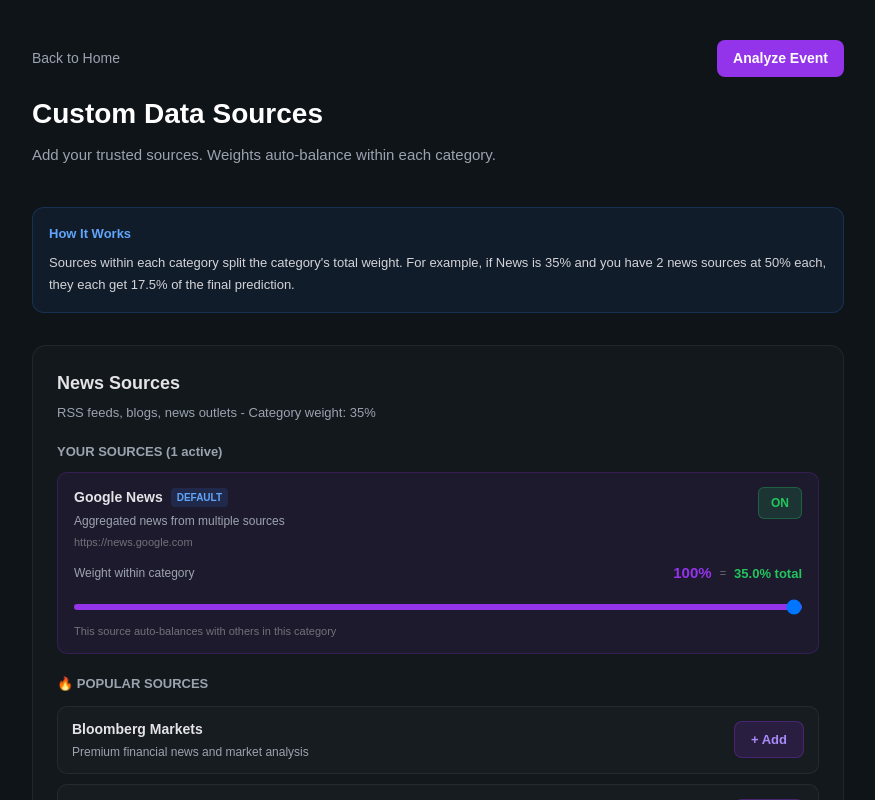
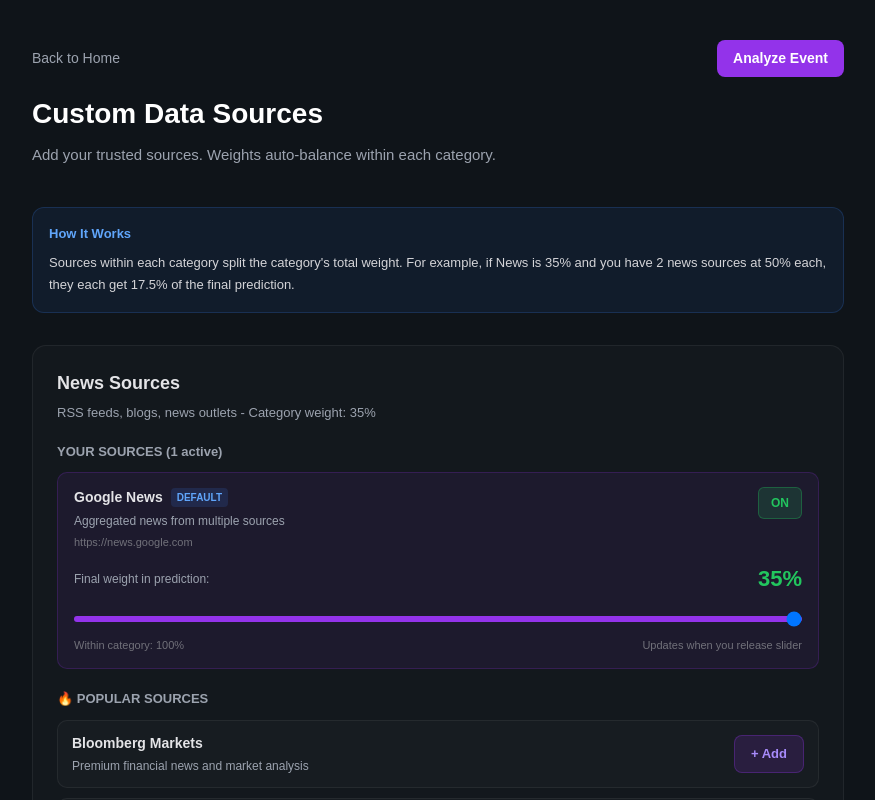
Before and after one commit to anujagadde18/tradedna, a Next.js app: page /sources in a window 1280 px wide. Shown: the top 800 px of the page, without its empty margins (202-1077 px from the left). Built offline with nearby package versions, Linux system fonts and the light colour scheme.

Commit message:
Update SourceCard.tsx

```diff
--- a/components/customSources/SourceCard.tsx
+++ b/components/customSources/SourceCard.tsx
@@ -1,4 +1,6 @@
 "use client";
+
+import { useState, useEffect } from "react";
 
 interface SourceCardProps {
   source: any;
@@ -9,7 +11,21 @@ interface SourceCardProps {
 }
 
 export function SourceCard({ source, categoryWeight, onRemove, onToggle, onWeightChange }: SourceCardProps) {
-  const finalPercentage = ((source.weight / 100) * categoryWeight).toFixed(1);
+  const [currentWeight, setCurrentWeight] = useState(source.weight);
+
+  useEffect(() => {
+    setCurrentWeight(source.weight);
+  }, [source.weight]);
+
+  const handleSliderChange = (newWeight: number) => {
+    setCurrentWeight(newWeight);
+  };
+
+  const handleSliderRelease = () => {
+    onWeightChange(currentWeight);
+  };
+
+  const finalPercentage = Math.round((currentWeight / 100) * categoryWeight);
 
   return (
     <div style={{
@@ -48,7 +64,7 @@ export function SourceCard({ source, categoryWeight, onRemove, onToggle, onWeigh
 
           {!source.isDefault && (
             <button onClick={onRemove} style={{ padding: "6px 10px", borderRadius: 6, background: "rgba(239,68,68,0.12)", border: "1px solid rgba(239,68,68,0.2)", color: "#ef4444", fontSize: 12, fontWeight: 600, cursor: "pointer", transition: "all 0.2s" }}>
-              ✕
+              X
             </button>
           )}
         </div>
@@ -56,20 +72,34 @@ export function SourceCard({ source, categoryWeight, onRemove, onToggle, onWeigh
 
       {source.enabled && (
         <div>
-          <div style={{ display: "flex", justifyContent: "space-between", alignItems: "center", marginBottom: 8 }}>
-            <span style={{ fontSize: 12, color: "#9ca3af" }}>Weight within category</span>
-            <div style={{ display: "flex", alignItems: "center", gap: 8 }}>
-              <span style={{ fontSize: 15, fontWeight: 800, color: "#9333ea" }}>{source.weight}%</span>
-              <span style={{ fontSize: 11, color: "#71717a" }}>=</span>
-              <span style={{ fontSize: 13, fontWeight: 700, color: "#22c55e" }}>{finalPercentage}% total</span>
+          <div style={{ display: "flex", justifyContent: "space-between", alignItems: "center", marginBottom: 10 }}>
+            <span style={{ fontSize: 12, color: "#9ca3af" }}>Final weight in prediction:</span>
+            <div style={{ display: "flex", alignItems: "center", gap: 6 }}>
+              <span style={{ fontSize: 22, fontWeight: 900, color: "#22c55e" }}>{finalPercentage}%</span>
             </div>
           </div>
-          <input type="range" min={0} max={100} step={5} value={source.weight} onChange={(e) => onWeightChange(Number(e.target.value))} style={{ width: "100%", height: 6, borderRadius: 3, background: `linear-gradient(to right, #9333ea 0%, #9333ea ${source.weight}%, rgba(255,255,255,0.08) ${source.weight}%, rgba(255,255,255,0.08) 100%)`, cursor: "pointer", WebkitAppearance: "none", appearance: "none" }} />
-          <div style={{ fontSize: 11, color: "#71717a", marginTop: 6 }}>
-            {source.isDefault
-              ? "This source auto-balances with others in this category"
-              : `This source gets ${finalPercentage}% of your final prediction`
-            }
+          <input
+            type="range"
+            min={0}
+            max={100}
+            step={1}
+            value={currentWeight}
+            onChange={(e) => handleSliderChange(Number(e.target.value))}
+            onMouseUp={handleSliderRelease}
+            onTouchEnd={handleSliderRelease}
+            style={{
+              width: "100%",
+              height: 6,
+              borderRadius: 3,
+              background: `linear-gradient(to right, #9333ea 0%, #9333ea ${currentWeight}%, rgba(255,255,255,0.08) ${currentWeight}%, rgba(255,255,255,0.08) 100%)`,
+              cursor: "pointer",
+              WebkitAppearance: "none",
+              appearance: "none"
+            }}
+          />
+          <div style={{ fontSize: 11, color: "#71717a", marginTop: 8, display: "flex", justifyContent: "space-between" }}>
+            <span>Within category: {currentWeight}%</span>
+            <span>Updates when you release slider</span>
           </div>
         </div>
       )}
```
